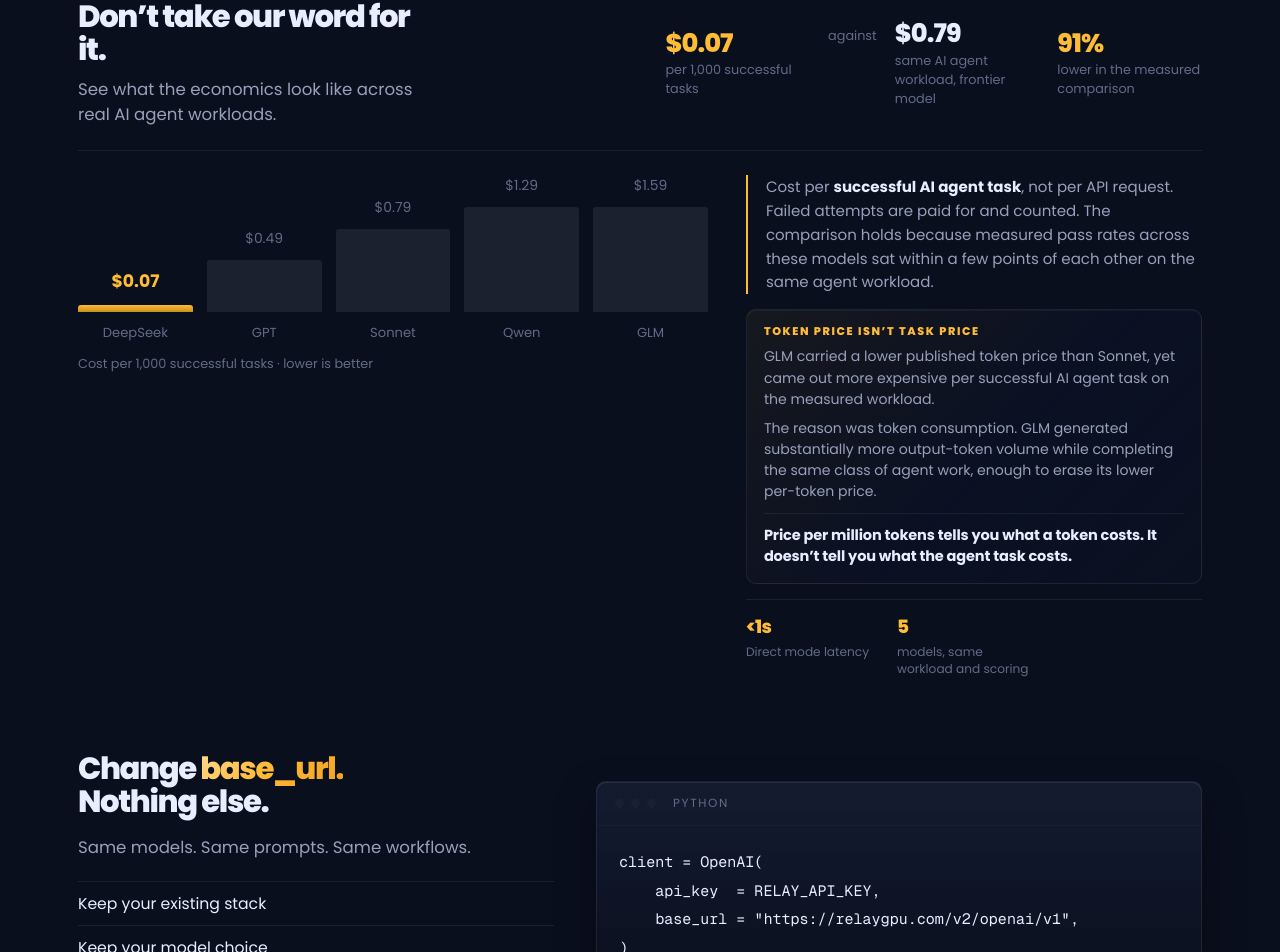
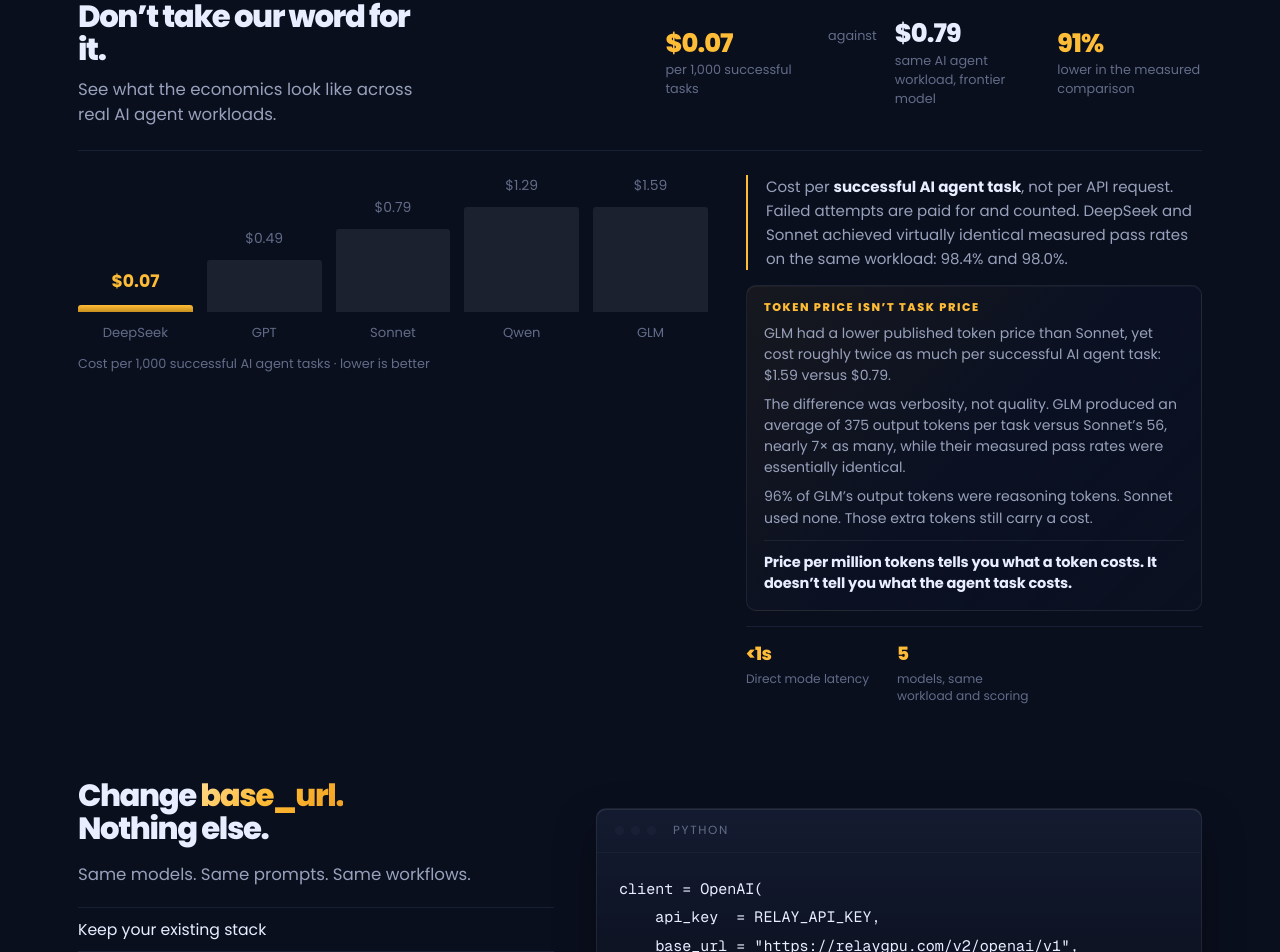
Before and after one commit to MaximusMaximos/relay-business, a Next.js app: page / in a window 1280 px wide. Shown: the part 1384-2336 px from the top of the page. Built offline with nearby package versions, Linux system fonts and the light colour scheme.

Commit message:
Copy and layout updates

```diff
--- a/app/page.tsx
+++ b/app/page.tsx
@@ -70,7 +70,7 @@
           </div>
         ))}
       </div>
-      <span className={styles.chartAxis}>Cost per 1,000 successful tasks · lower is better</span>
+      <span className={styles.chartAxis}>Cost per 1,000 successful AI agent tasks · lower is better</span>
     </div>
   );
 }
@@ -231,32 +231,37 @@
       <BenchmarkChart />
 
       <div className={styles.benchAside}>
-        <p className={styles.benchNote}>
-          Cost per <strong>successful AI agent task</strong>, not per API request.
-  Failed attempts are paid for and counted. The comparison holds because
-  measured pass rates across these models sat within a few points of each
-  other on the same agent workload.
-        </p>
+     <p className={styles.benchNote}>
+  Cost per <strong>successful AI agent task</strong>, not per API request.
+  Failed attempts are paid for and counted. DeepSeek and Sonnet achieved
+  virtually identical measured pass rates on the same workload:
+  98.4% and 98.0%.
+</p>
 
-        <div className={styles.benchInsight}>
+       <div className={styles.benchInsight}>
   <span className={styles.benchInsightLabel}>
     Token price isn&rsquo;t task price
   </span>
 
   <p>
-    GLM carried a lower published token price than Sonnet, yet came out
-    more expensive per successful AI agent task on the measured workload.
+    GLM had a lower published token price than Sonnet, yet cost roughly
+    twice as much per successful AI agent task: $1.59 versus $0.79.
   </p>
 
   <p>
-    The reason was token consumption. GLM generated substantially more
-    output-token volume while completing the same class of agent work,
-    enough to erase its lower per-token price.
+    The difference was verbosity, not quality. GLM produced an average of
+    375 output tokens per task versus Sonnet&rsquo;s 56, nearly 7&times;
+    as many, while their measured pass rates were essentially identical.
+  </p>
+
+  <p>
+    96% of GLM&rsquo;s output tokens were reasoning tokens. Sonnet used none.
+    Those extra tokens still carry a cost.
   </p>
 
   <strong>
-    Price per million tokens tells you what a token costs. It
-    doesn&rsquo;t tell you what the agent task costs.
+    Price per million tokens tells you what a token costs.
+    It doesn&rsquo;t tell you what the agent task costs.
   </strong>
 </div>
 
```
